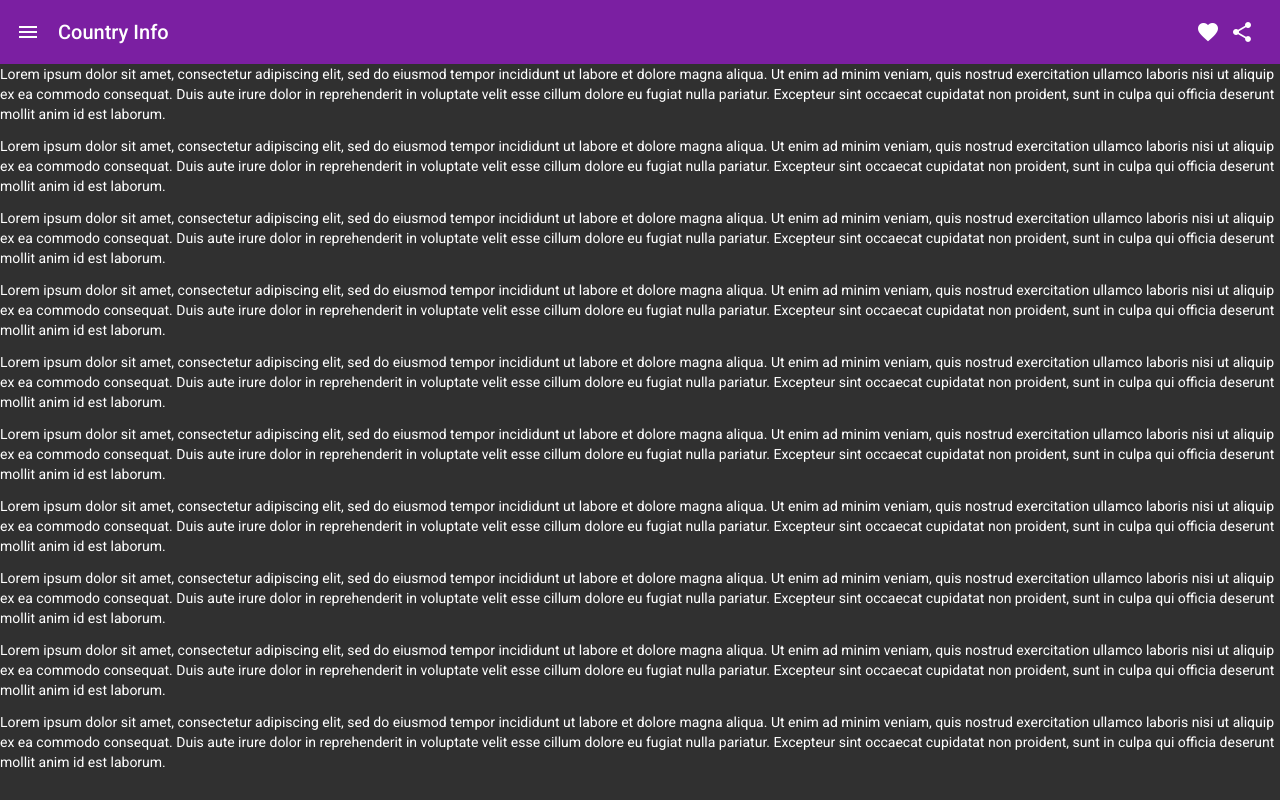
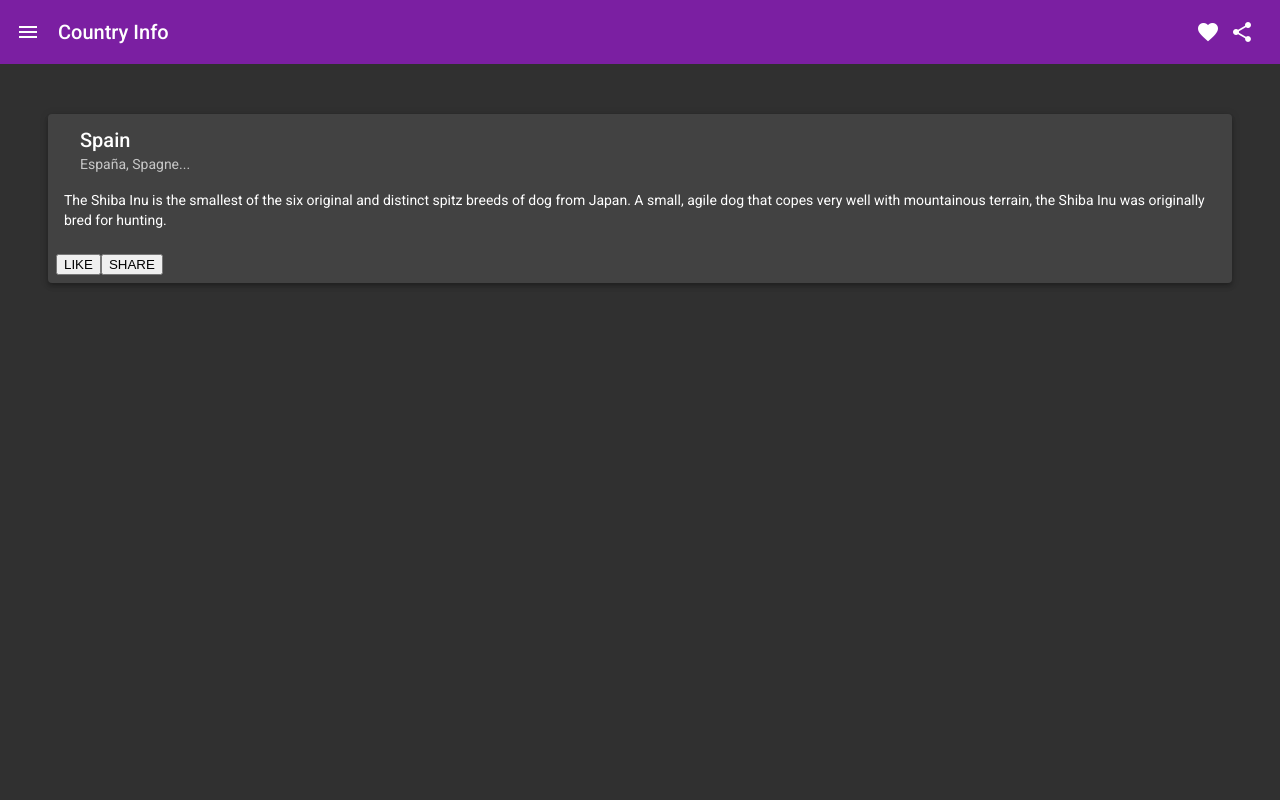
Before and after one commit to luismisanchez/country-info, an Angular app: page / in a window 1280 px wide. Built offline with nearby package versions, Linux system fonts and the light colour scheme.

Commit message:
added @angular/flex-layout @angular/cdk

```diff
--- a/package.json
+++ b/package.json
@@ -16,6 +16,7 @@
     "@angular/common": "~11.1.0",
     "@angular/compiler": "~11.1.0",
     "@angular/core": "~11.1.0",
+    "@angular/flex-layout": "^11.0.0-beta.33",
     "@angular/forms": "~11.1.0",
     "@angular/material": "^11.1.0",
     "@angular/platform-browser": "~11.1.0",
--- a/src/app/app.module.ts
+++ b/src/app/app.module.ts
@@ -11,6 +11,8 @@
 import {MatListModule} from '@angular/material/list';
 import {MAT_RIPPLE_GLOBAL_OPTIONS, MatRippleModule, RippleGlobalOptions} from '@angular/material/core';
 import { CountryComponent } from './components/country/country.component';
+import {MatCardModule} from '@angular/material/card';
+import { FlexLayoutModule } from '@angular/flex-layout';
 
 const globalRippleConfig: RippleGlobalOptions = {
   disabled: false,
@@ -34,7 +36,9 @@
         MatToolbarModule,
         MatSidenavModule,
         MatListModule,
-        MatRippleModule
+        MatRippleModule,
+        MatCardModule,
+        FlexLayoutModule
     ],
   providers: [
     {provide: MAT_RIPPLE_GLOBAL_OPTIONS, useValue: globalRippleConfig}
--- a/src/app/components/country/country.component.html
+++ b/src/app/components/country/country.component.html
@@ -1 +1,20 @@
-<p>country works!</p>
+<div class="container">
+  <mat-card class="card mat-elevation-z4">
+    <mat-card-header>
+      <mat-card-title>Spain</mat-card-title>
+      <mat-card-subtitle>España, Spagne...</mat-card-subtitle>
+    </mat-card-header>
+<!--    <img mat-card-image src="https://material.angular.io/assets/img/examples/shiba2.jpg" alt="Photo of a Shiba Inu">-->
+    <mat-card-content>
+      <p>
+        The Shiba Inu is the smallest of the six original and distinct spitz breeds of dog from Japan.
+        A small, agile dog that copes very well with mountainous terrain, the Shiba Inu was originally
+        bred for hunting.
+      </p>
+    </mat-card-content>
+    <mat-card-actions>
+      <button mat-button>LIKE</button>
+      <button mat-button>SHARE</button>
+    </mat-card-actions>
+  </mat-card>
+</div>
--- a/src/app/components/country/country.component.scss
+++ b/src/app/components/country/country.component.scss
@@ -0,0 +1,5 @@
+.container {padding: 50px 0}
+.card {
+  width: 90%;
+  margin: 0 auto;
+}
--- a/src/app/components/toolbar/toolbar.component.html
+++ b/src/app/components/toolbar/toolbar.component.html
@@ -17,7 +17,7 @@
     </mat-sidenav>
 
     <mat-sidenav-content>
-      <p *ngFor="let content of fillerContent">{{content}}</p>
+      <app-country></app-country>
     </mat-sidenav-content>
   </mat-sidenav-container>
 </div>
```
Also changed, not shown: 1 other file (tests, documents, lock files or other folders).
